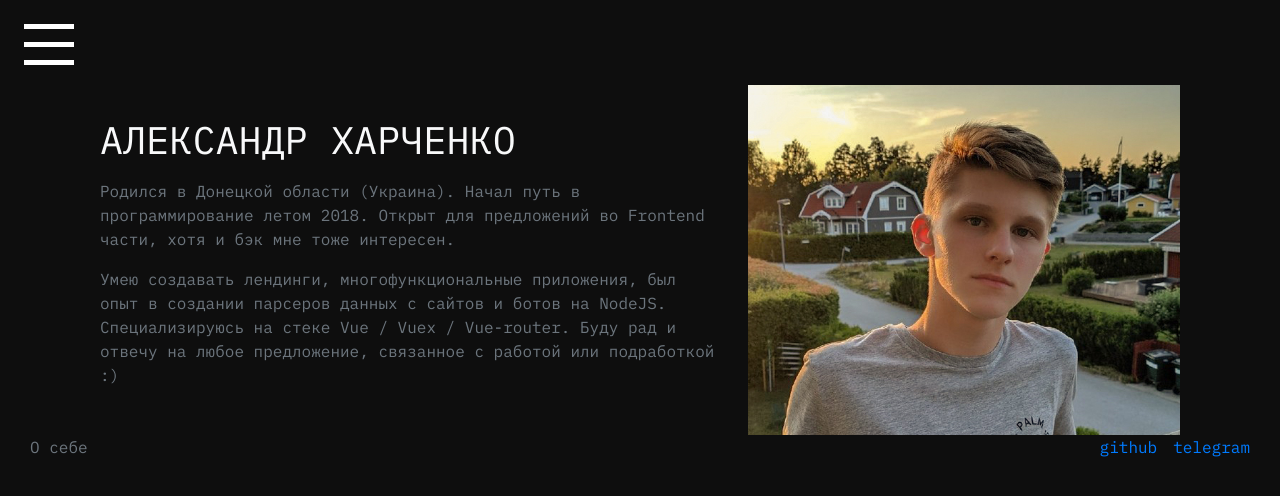
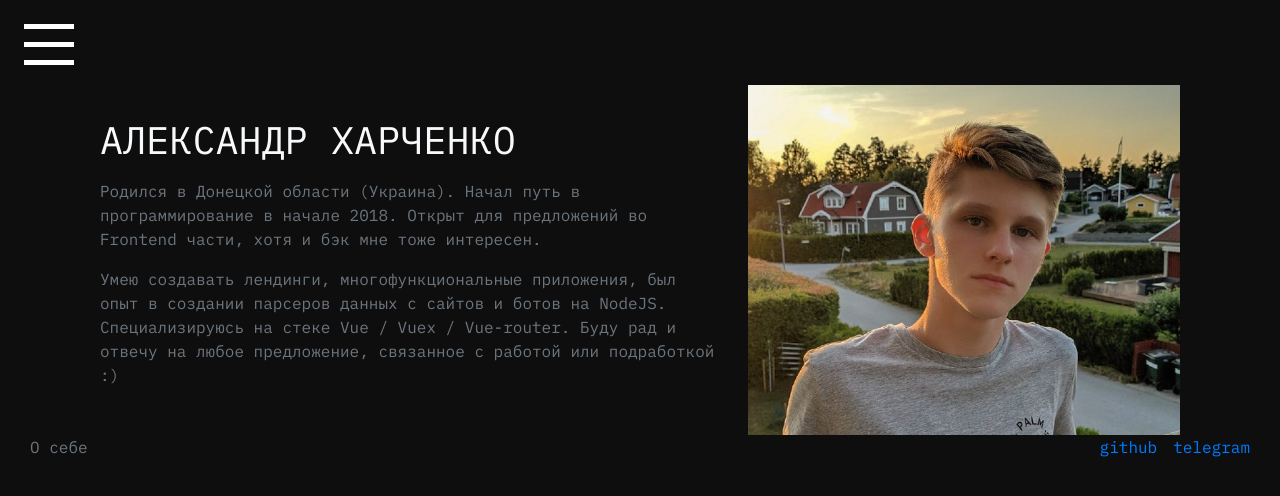
Before and after one commit to Rouzy777/vue-portfolio, a Vue app: page /#/about in a window 1280 px wide. Shown: the top 496 px of the page. Built offline with nearby package versions, Linux system fonts and the light colour scheme.

Commit message:
add some paddings and change content

```diff
--- a/src/views/About.vue
+++ b/src/views/About.vue
@@ -3,7 +3,7 @@
         <div class="col-lg-7 mt-lg-0 mt-4 order-lg-0 order-2 align-self-center">
             <h1 class='text-uppercase'>Александр Харченко</h1>
             <div class="mt-3 text-muted">
-                <p>Родился в Донецкой области (Украина). Начал путь в программирование летом 2018. Открыт для предложений во Frontend части, хотя и бэк мне тоже интересен.</p>
+                <p>Родился в Донецкой области (Украина). Начал путь в программирование в начале 2018. Открыт для предложений во Frontend части, хотя и бэк мне тоже интересен.</p>
                 <p>Умею создавать лендинги, многофункциональные приложения, был опыт в создании парсеров данных с сайтов и ботов на NodeJS. Специализируюсь на стеке Vue / Vuex / Vue-router. Буду рад и отвечу на любое предложение, связанное с работой или подработкой :)</p>
             </div>
         </div>
--- a/src/views/Projects.vue
+++ b/src/views/Projects.vue
@@ -18,7 +18,7 @@
                 </div>
             </div>
         </transition>
-        <div class="col-12 us-none order-lg-0 order-2 mt-4">
+        <div class="col-12 py-lg-0 py-2 us-none order-lg-0 order-2 mt-4">
             <button @click='prev' :disabled='currItem === 0' class='text-light cursor-pointer arrow-navigation mr-3'>&larr; </button>
             <span class='text-uppercase'>{{currItem+1}} / {{projects.length}}</span>
             <button @click='next' :disabled='currItem === projects.length-1' class='text-light cursor-pointer arrow-navigation ml-3'> &rarr;</button>
```
